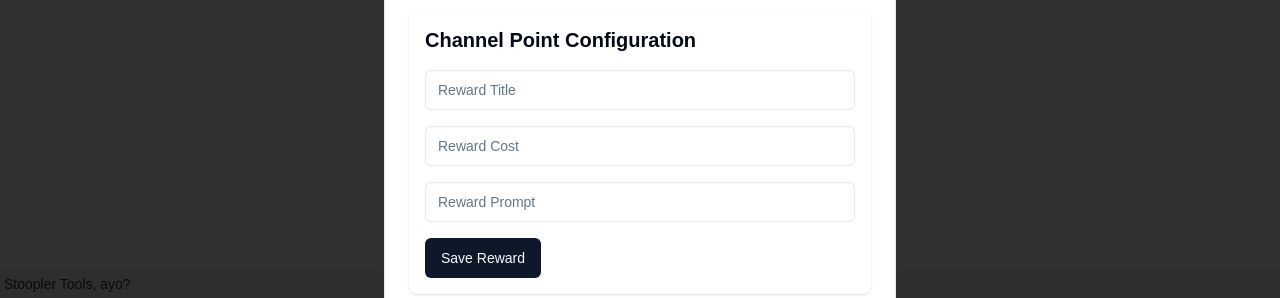
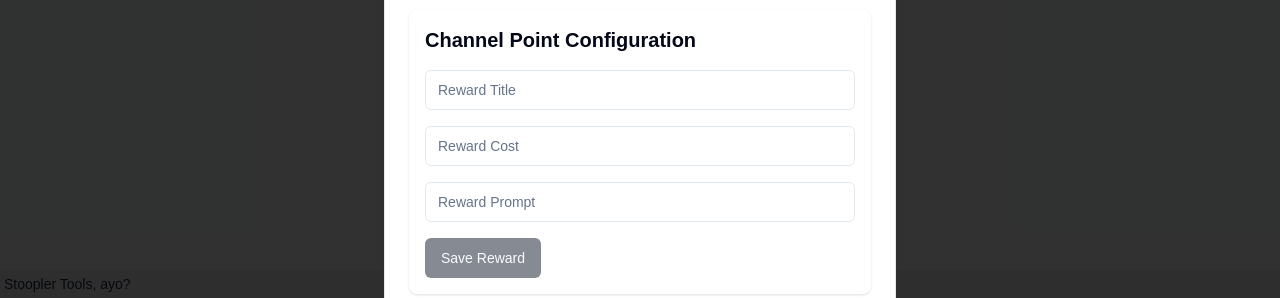
Before and after one commit to Stoopler/background-switcher, a Next.js app: page / in a window 1280 px wide. Both pictures are taken after a click on the button "Settings". Shown: the part 502-800 px from the top of the page. Built offline with nearby package versions, Linux system fonts and the light colour scheme; no server answers.

Commit message:
Add's channel point reward management

```diff
--- a/src/app/components/ChannelPointConfig.tsx
+++ b/src/app/components/ChannelPointConfig.tsx
@@ -1,17 +1,234 @@
 'use client'
 
-import { useState } from 'react'
+import { useState, useEffect } from 'react'
 import { Input } from '@/components/ui/input'
 import { Button } from '@/components/ui/button'
+import { useAppStore } from '../store/appStore'
+
+interface TwitchReward {
+  id: string
+  title: string
+  cost: number
+  prompt: string
+  is_enabled: boolean
+}
 
 function ChannelPointConfig() {
+  const { twitchAccessToken, channelPointReward, setChannelPointReward } = useAppStore()
   const [rewardTitle, setRewardTitle] = useState('')
   const [rewardCost, setRewardCost] = useState('')
   const [rewardPrompt, setRewardPrompt] = useState('')
+  const [broadcasterId, setBroadcasterId] = useState<string | null>(null)
+  const [isLoading, setIsLoading] = useState(false)
+  const [error, setError] = useState<string | null>(null)
+  const [successMessage, setSuccessMessage] = useState('')
+  const [showSuccessMessage, setShowSuccessMessage] = useState(false)
+  const [deleteConfirmation, setDeleteConfirmation] = useState(false)
 
-  const handleSaveReward = () => {
-    // TODO: Implement saving/updating the channel point reward
-    console.log('Saving reward:', { rewardTitle, rewardCost, rewardPrompt })
+  useEffect(() => {
+    if (twitchAccessToken) {
+      fetchBroadcasterId()
+    }
+  }, [twitchAccessToken])
+
+  useEffect(() => {
+    if (channelPointReward) {
+      setRewardTitle(channelPointReward.title)
+      setRewardCost(channelPointReward.cost.toString())
+      setRewardPrompt(channelPointReward.prompt)
+    }
+  }, [channelPointReward])
+
+  useEffect(() => {
+    if (showSuccessMessage) {
+      const timer = setTimeout(() => {
+        setShowSuccessMessage(false)
+      }, 3000)
+      return () => clearTimeout(timer)
+    }
+  }, [showSuccessMessage])
+
+  const clearFormFields = () => {
+    setRewardTitle('')
+    setRewardCost('')
+    setRewardPrompt('')
+  }
+
+  const fetchBroadcasterId = async () => {
+    try {
+      const response = await fetch('https://api.twitch.tv/helix/users', {
+        headers: {
+          'Authorization': `Bearer ${twitchAccessToken}`,
+          'Client-Id': process.env.NEXT_PUBLIC_TWITCH_CLIENT_ID!
+        }
+      })
+      const data = await response.json()
+      if (data.data && data.data.length > 0) {
+        setBroadcasterId(data.data[0].id)
+        fetchExistingReward(data.data[0].id)
+      }
+    } catch (err) {
+      console.error('Error fetching broadcaster ID:', err)
+      setError('Failed to fetch broadcaster ID')
+    }
+  }
+
+  const fetchExistingReward = async (broadcasterId: string) => {
+    setIsLoading(true)
+    setError(null)
+    try {
+      const response = await fetch(`https://api.twitch.tv/helix/channel_points/custom_rewards?broadcaster_id=${broadcasterId}`, {
+        headers: {
+          'Authorization': `Bearer ${twitchAccessToken}`,
+          'Client-Id': process.env.NEXT_PUBLIC_TWITCH_CLIENT_ID!
+        }
+      })
+      const data = await response.json()
+      const existingReward = data.data.find((reward: TwitchReward) => reward.title === channelPointReward?.title)
+      if (existingReward) {
+        setChannelPointReward({
+          id: existingReward.id,
+          title: existingReward.title,
+          cost: existingReward.cost,
+          prompt: existingReward.prompt || '',
+          is_enabled: existingReward.is_enabled
+        })
+      }
+    } catch (err) {
+      console.error('Error fetching existing reward:', err)
+      setError('Failed to fetch existing reward')
+    } finally {
+      setIsLoading(false)
+    }
+  }
+
+  const handleSaveReward = async () => {
+    if (!broadcasterId) {
+      setError('Broadcaster ID not available')
+      return
+    }
+
+    setIsLoading(true)
+    setError(null)
+    try {
+      const url = channelPointReward?.id
+        ? `https://api.twitch.tv/helix/channel_points/custom_rewards?broadcaster_id=${broadcasterId}&id=${channelPointReward.id}`
+        : `https://api.twitch.tv/helix/channel_points/custom_rewards?broadcaster_id=${broadcasterId}`
+
+      const method = channelPointReward?.id ? 'PATCH' : 'POST'
+
+      const response = await fetch(url, {
+        method,
+        headers: {
+          'Authorization': `Bearer ${twitchAccessToken}`,
+          'Client-Id': process.env.NEXT_PUBLIC_TWITCH_CLIENT_ID!,
+          'Content-Type': 'application/json'
+        },
+        body: JSON.stringify({
+          title: rewardTitle,
+          cost: parseInt(rewardCost),
+          prompt: rewardPrompt,
+          is_enabled: true,
+          should_redemptions_skip_request_queue: true
+        })
+      })
+
+      if (!response.ok) {
+        const errorData = await response.json()
+        throw new Error(`Failed to save reward: ${errorData.message || response.statusText}`)
+      }
+
+      const data = await response.json()
+      const savedReward = data.data[0] as TwitchReward
+      setChannelPointReward({
+        id: savedReward.id,
+        title: savedReward.title,
+        cost: savedReward.cost,
+        prompt: savedReward.prompt || '',
+        is_enabled: savedReward.is_enabled
+      })
+      setSuccessMessage(channelPointReward?.id ? 'Reward Updated!' : 'Reward Created!')
+      setShowSuccessMessage(true)
+    } catch (err) {
+      console.error('Error saving reward:', err)
+      setError(err instanceof Error ? err.message : 'Failed to save reward')
+    } finally {
+      setIsLoading(false)
+    }
+  }
+
+  const handleToggleReward = async () => {
+    if (!broadcasterId || !channelPointReward) return
+
+    setIsLoading(true)
+    setError(null)
+    try {
+      const response = await fetch(`https://api.twitch.tv/helix/channel_points/custom_rewards?broadcaster_id=${broadcasterId}&id=${channelPointReward.id}`, {
+        method: 'PATCH',
+        headers: {
+          'Authorization': `Bearer ${twitchAccessToken}`,
+          'Client-Id': process.env.NEXT_PUBLIC_TWITCH_CLIENT_ID!,
+          'Content-Type': 'application/json'
+        },
+        body: JSON.stringify({
+          is_enabled: !channelPointReward.is_enabled
+        })
+      })
+
+      if (!response.ok) {
+        throw new Error(`Failed to ${channelPointReward.is_enabled ? 'disable' : 'enable'} reward`)
+      }
+
+      const data = await response.json()
+      const updatedReward = data.data[0] as TwitchReward
+      setChannelPointReward({
+        ...updatedReward,
+        is_enabled: !channelPointReward.is_enabled
+      })
+      setSuccessMessage(`Reward ${channelPointReward.is_enabled ? 'Disabled' : 'Enabled'}!`)
+      setShowSuccessMessage(true)
+    } catch (err) {
+      console.error(`Error ${channelPointReward.is_enabled ? 'disabling' : 'enabling'} reward:`, err)
+      setError(err instanceof Error ? err.message : `Failed to ${channelPointReward.is_enabled ? 'disable' : 'enable'} reward`)
+    } finally {
+      setIsLoading(false)
+    }
+  }
+
+  const handleDeleteReward = async () => {
+    if (!broadcasterId || !channelPointReward) return
+
+    if (!deleteConfirmation) {
+      setDeleteConfirmation(true)
+      return
+    }
+
+    setIsLoading(true)
+    setError(null)
+    try {
+      const response = await fetch(`https://api.twitch.tv/helix/channel_points/custom_rewards?broadcaster_id=${broadcasterId}&id=${channelPointReward.id}`, {
+        method: 'DELETE',
+        headers: {
+          'Authorization': `Bearer ${twitchAccessToken}`,
+          'Client-Id': process.env.NEXT_PUBLIC_TWITCH_CLIENT_ID!
+        }
+      })
+
+      if (!response.ok) {
+        throw new Error('Failed to delete reward')
+      }
+
+      setChannelPointReward(null)
+      clearFormFields()
+      setSuccessMessage('Reward Deleted!')
+      setShowSuccessMessage(true)
+    } catch (err) {
+      console.error('Error deleting reward:', err)
+      setError(err instanceof Error ? err.message : 'Failed to delete reward')
+    } finally {
+      setIsLoading(false)
+      setDeleteConfirmation(false)
+    }
   }
 
   return (
@@ -36,7 +253,38 @@ function ChannelPointConfig() {
           value={rewardPrompt}
           onChange={(e) => setRewardPrompt(e.target.value)}
         />
-        <Button onClick={handleSaveReward}>Save Reward</Button>
+        <div className="flex items-center justify-between">
+          <div className="flex items-center space-x-2">
+            <Button onClick={handleSaveReward} disabled={isLoading || !broadcasterId}>
+              {isLoading ? 'Saving...' : 'Save Reward'}
+            </Button>
+            {channelPointReward && (
+              <Button
+                onClick={handleToggleReward}
+                disabled={isLoading || !broadcasterId}
+                variant="secondary"
+              >
+                {channelPointReward.is_enabled ? 'Disable' : 'Enable'}
+              </Button>
+            )}
+          </div>
+          {channelPointReward && (
+            <Button
+              onClick={handleDeleteReward}
+              variant="destructive"
+              className={`${deleteConfirmation ? 'animate-pulse' : ''}`}
+              disabled={isLoading || !broadcasterId}
+            >
+              {deleteConfirmation ? 'Really?' : 'Delete'}
+            </Button>
+          )}
+        </div>
+        {showSuccessMessage && (
+          <p className="text-green-500 transition-opacity duration-300 ease-in-out opacity-100">
+            {successMessage}
+          </p>
+        )}
+        {error && <p className="text-red-500">{error}</p>}
       </div>
     </div>
   )
--- a/src/app/components/TwitchAuth.tsx
+++ b/src/app/components/TwitchAuth.tsx
@@ -1,14 +1,8 @@
 'use client'
 
-import { useEffect, useState } from 'react'
+import { useEffect } from 'react'
 import { Button } from '@/components/ui/button'
 import { useAppStore } from '../store/appStore'
-import Image from 'next/image'
-
-interface UserProfile {
-  displayName: string
-  profilePictureUrl: string
-}
 
 function TwitchAuth() {
   const {
@@ -17,7 +11,6 @@ function TwitchAuth() {
     setTwitchConnected,
     setTwitchAccessToken
   } = useAppStore()
-  const [userProfile, setUserProfile] = useState<UserProfile | null>(null)
 
   useEffect(() => {
     if (twitchAccessToken) {
@@ -40,7 +33,6 @@ function TwitchAuth() {
   const handleLogout = () => {
     setTwitchAccessToken(null)
     setTwitchConnected(false)
-    setUserProfile(null)
   }
 
   const fetchUserProfile = async (accessToken: string) => {
@@ -53,11 +45,8 @@ function TwitchAuth() {
       })
       const data = await response.json()
       if (data.data && data.data.length > 0) {
-        setUserProfile({
-          displayName: data.data[0].display_name,
-          profilePictureUrl: data.data[0].profile_image_url
-        })
         setTwitchConnected(true)
+        setTwitchAccessToken(accessToken)
       }
     } catch (error) {
       console.error('Error fetching user profile:', error)
--- a/src/app/store/appStore.ts
+++ b/src/app/store/appStore.ts
@@ -1,5 +1,13 @@
 import { create } from 'zustand'
 import { persist } from 'zustand/middleware'
+
+interface RewardInfo {
+  id: string
+  title: string
+  cost: number
+  prompt: string
+  is_enabled: boolean
+}
 
 interface AppState {
   twitchConnected: boolean
@@ -20,6 +28,8 @@ interface AppState {
   setObsPassword: (password: string) => void
   setOpenAIApiKey: (key: string) => void
   setShowSettings: (show: boolean) => void
+  channelPointReward: RewardInfo | null
+  setChannelPointReward: (reward: RewardInfo | null) => void
 }
 
 export const useAppStore = create<AppState>()(
@@ -43,6 +53,8 @@ export const useAppStore = create<AppState>()(
       setObsPassword: (password) => set({ obsPassword: password }),
       setOpenAIApiKey: (key) => set({ openAIApiKey: key }),
       setShowSettings: (show) => set({ showSettings: show }),
+      channelPointReward: null,
+      setChannelPointReward: (reward) => set({ channelPointReward: reward }),
     }),
     {
       name: 'background-changer-storage',
```
